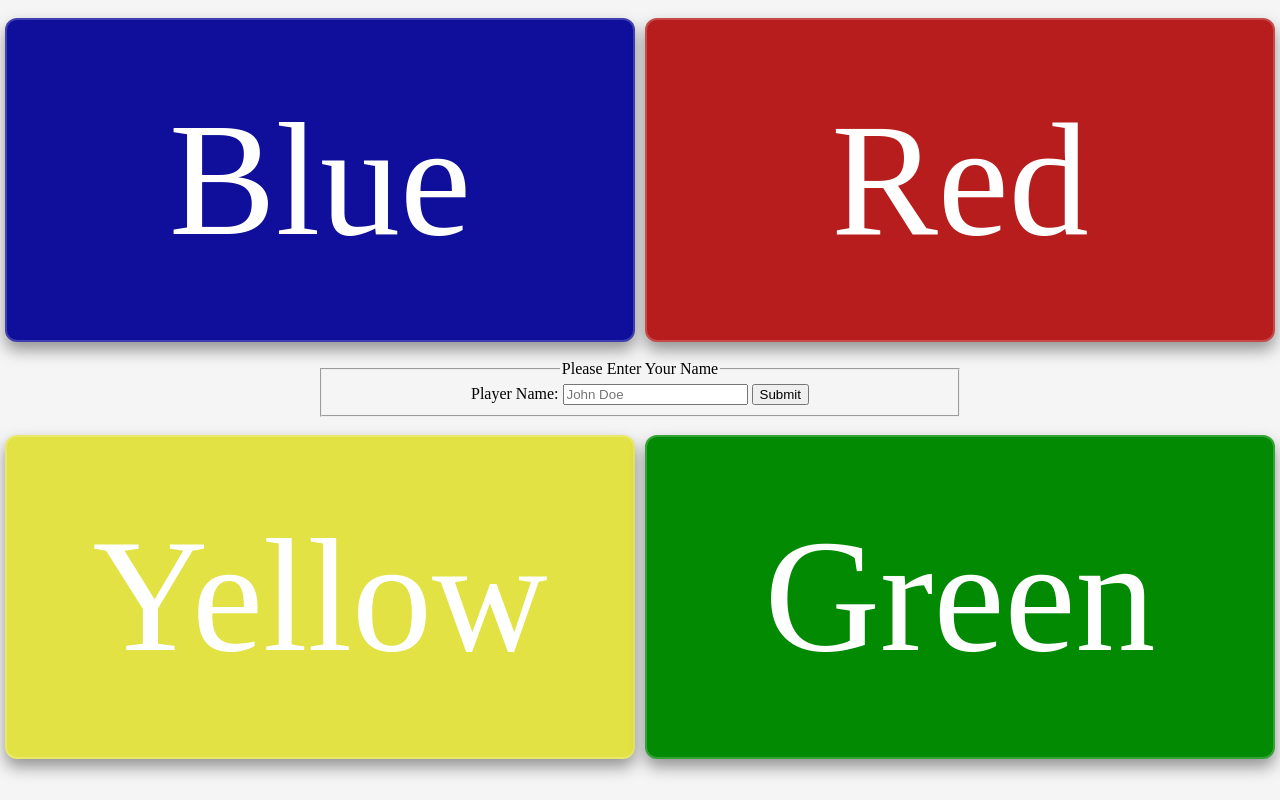
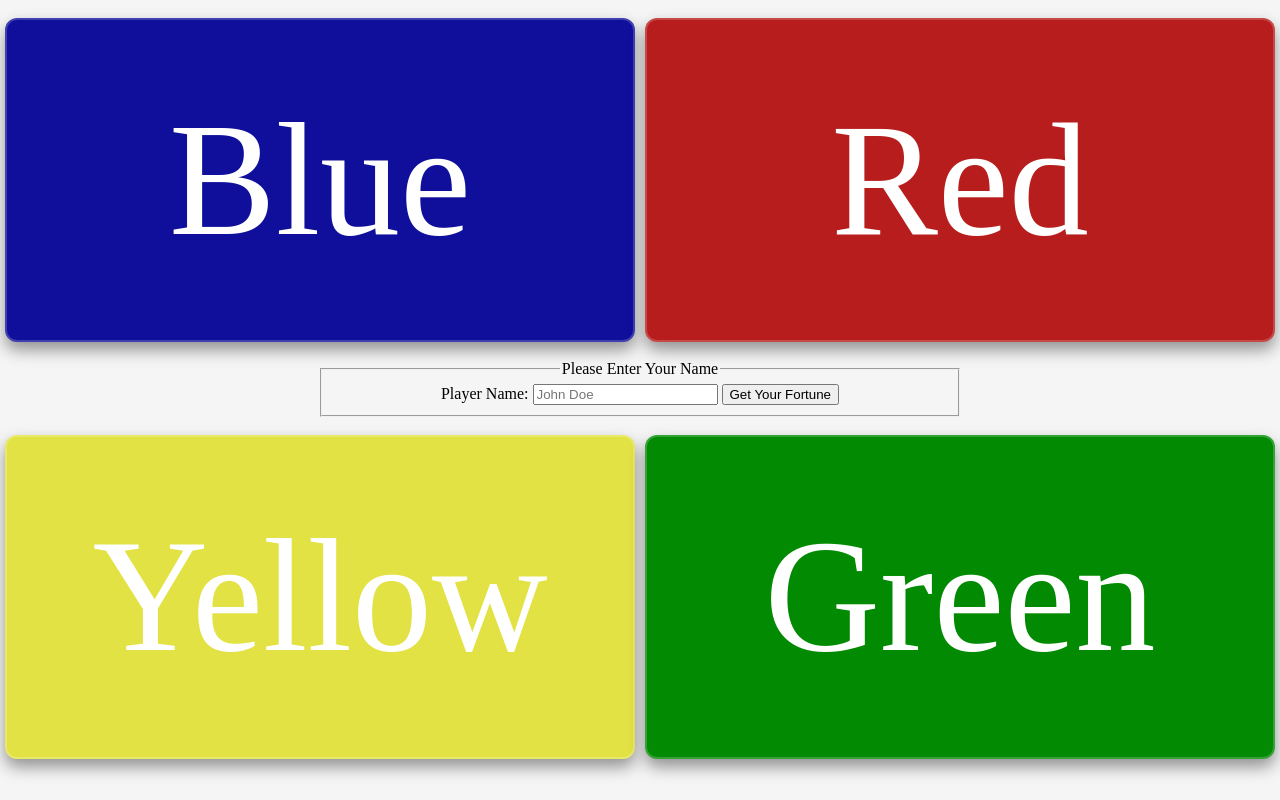
Before and after one commit to JGomez1612/FortuneTeller-3rd-SBA, a plain HTML site: page index.html in a window 1280 px wide. Drawn offline with Linux system fonts and the light colour scheme.

Commit message:
moved button to DOM and appended to form

```diff
--- a/index.html
+++ b/index.html
@@ -20,7 +20,7 @@
             <legend>Please Enter Your Name</legend>
             <label>Player Name: <input type="text" name="username" placeholder="John Doe" minlength="1" maxlength="99"
                     required></label>
-            <input type="submit" id="Submit">
+            <!-- <input type="submit" id="Submit"> -->
         </fieldset>
     </form>
     <section>
--- a/scripts/script.js
+++ b/scripts/script.js
@@ -0,0 +1,7 @@
+// console.log("hello")
+
+let fieldset = document.querySelector('fieldset')
+
+let submit = document.createElement('button')
+submit.textContent = "Get Your Fortune"
+fieldset.appendChild(submit)
```
Also changed, not shown: 1 other file.
